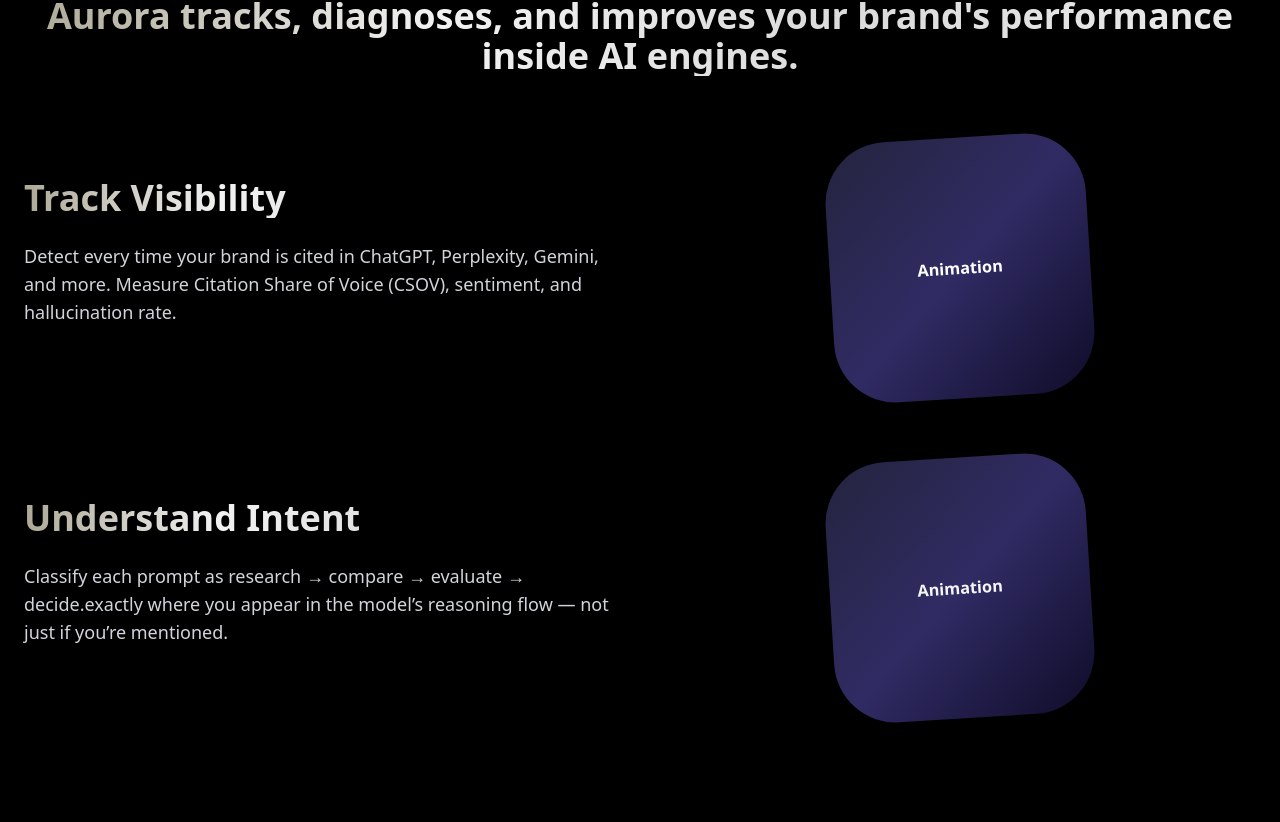
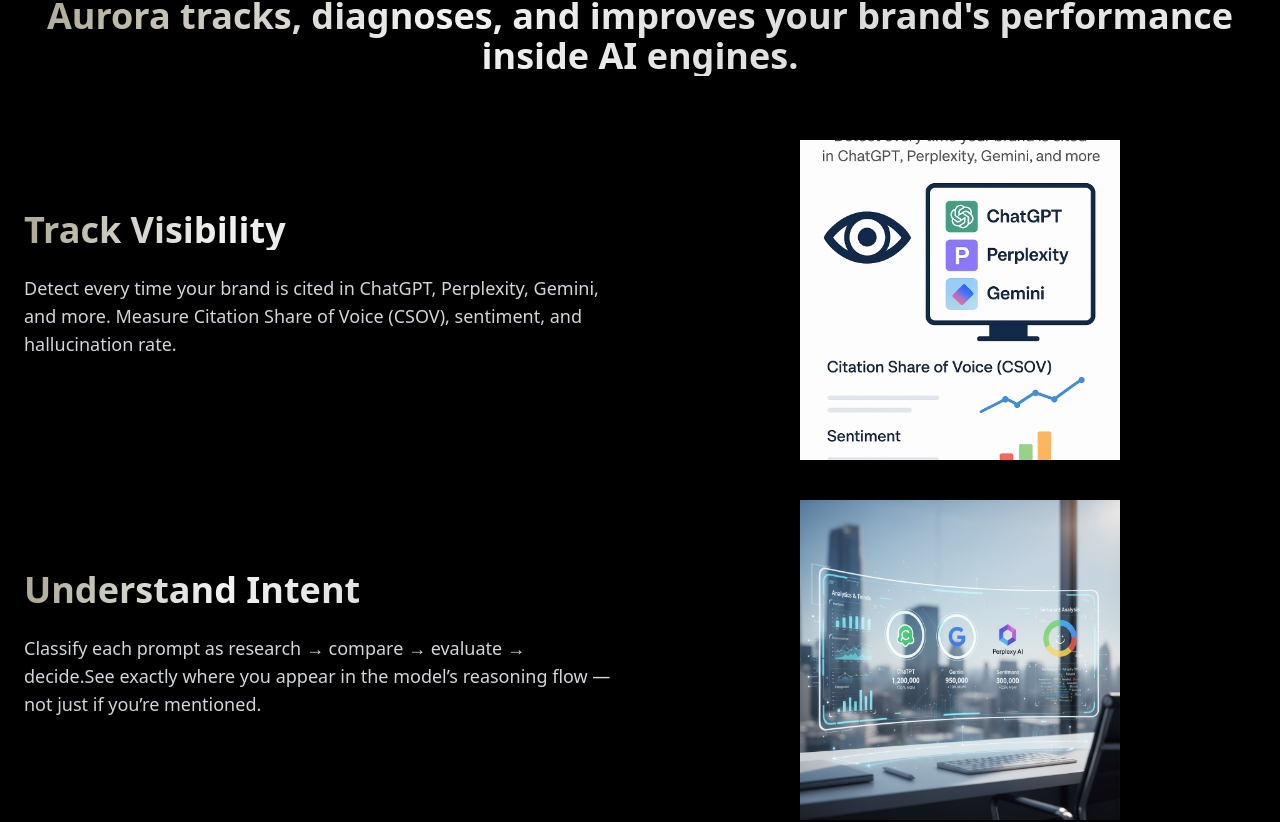
Before and after one commit to DIVY4NSHx777/landingpage, a React (Vite) app in the folder landing/: page / in a window 1280 px wide. Shown: the part 1744-2566 px from the top of the page. Built offline with nearby package versions, Linux system fonts and the light colour scheme.

Commit message:
feature section with images

```diff
--- /dev/null
+++ b/landing/src/widgets/Featuresection/FeaturedRows.tsx
@@ -0,0 +1,35 @@
+import { motion } from "framer-motion";
+
+interface FeaturedRowsProps {
+    title: string;
+    description: string;
+    image: string;
+}
+
+export default function FeaturedRows({ title, description, image }: FeaturedRowsProps) {
+    return (
+        <div className="flex flex-col lg:flex-row items-center gap-12 mt-10">
+            <div className="w-full lg:w-1/2">
+                <h2 className="text-4xl font-semibold bg-gradientHeading bg-clip-text text-transparent mb-6 text-left">
+                    {title}
+                </h2>
+                <p className="text-lg text-gray-300 mb-8 text-left">
+                    {description}
+                </p>
+            </div>
+
+            <div className="w-full lg:w-1/2 flex justify-center">
+                <motion.div
+                    className="w-80 h-80 relative overflow-hidden"
+
+                >
+                    <img
+                        src={image}
+                        alt={title}
+                        className="w-full h-full object-cover"
+                    />
+                </motion.div>
+            </div>
+        </div>
+    );
+}
--- a/landing/src/widgets/Featuresection/Featuresection.tsx
+++ b/landing/src/widgets/Featuresection/Featuresection.tsx
@@ -1,24 +1,14 @@
 import { motion } from "framer-motion";
-
+import FeaturedRows from "./FeaturedRows";
 export default function Featuresection() {
     return (
         <motion.section
-            variants={{
-                hidden: { opacity: 0, y: 20, filter: "blur(12px)" },
-                visible: {
-                    opacity: 1,
-                    y: 0,
-                    filter: "blur(0px)",
-                    transition: {
-                        type: "spring",
-                        bounce: 0.4,
-                        duration: 2
-                    }
-                }
-            }}
+            variants={{hidden: {opacity: 0,y: 20,filter:"blur(12px)"},
+                       visible: {opacity: 1,y: 0,filter:"blur(0px)",transition: {type: "spring",bounce: 0.4,duration: 2}}
+                     }}
             initial="hidden"
             whileInView="visible"
-            viewport={{ once: false, amount: 0.8 }}
+            viewport={{ once: true, amount: 0.8 }}
             className="py-16 md:py-24 bg-black"
         >
             <div className="max-w-7xl mx-auto px-6">
@@ -26,69 +16,24 @@
                     Aurora tracks, diagnoses, and improves your brand's performance inside AI engines.
                 </h1>
                 {/* 1 */}
-                <div className="flex flex-col lg:flex-row items-center gap-12">
-                    <div className="w-full lg:w-1/2">
-                        <h2 className="text-4xl font-semibold bg-gradientHeading bg-clip-text text-transparent mb-6 text-left">
-                             Track Visibility
-                        </h2>
-                        <p className="text-lg text-gray-300 mb-8 text-left">
-                            Detect every time your brand is cited in ChatGPT, Perplexity, Gemini, and more. Measure Citation Share of Voice (CSOV), sentiment, and hallucination rate.
-                        </p>
-                    </div>
+                <FeaturedRows
+                    title="Track Visibility"
+                    description="Detect every time your brand is cited in ChatGPT, Perplexity, Gemini, and more. Measure Citation Share of Voice (CSOV), sentiment, and hallucination rate."
+                    image="/visib.png"/>
+                {/* 2 */}
+                <FeaturedRows
+                    title="Understand Intent"
+                    description="Classify each prompt as research → compare → evaluate → decide.See exactly where you appear in the model’s reasoning flow — not just if you’re mentioned."
+                    image="/trackvisib.png"/>
+                <FeaturedRows
+                    title="Take Action"
+                    description="Aurora’s Action Recipes suggest practical steps: publish proofs, fix coverage gaps, or counter competitor claims — powered by coordinated AI agents."
+                    image="/trackvisib.png"/>
+                <FeaturedRows
+                    title="Prove ROI"
+                    description="Link visibility gains to measurable business impact through CSBOC (Citation-Share Based Outcome Correlation).Know which actions actually influence pipeline and revenue."
+                    image="/trackvisib.png"/>
 
-                    <div className="w-full lg:w-1/2 flex justify-center">
-                        <motion.div
-                            className="w-64 h-64 bg-gradientFeature rounded-2xl"
-                            animate={{
-                                scale: [1, 1.05, 1],
-                                rotate: [0, 5, -5, 0],
-                                borderRadius: ["20%", "30%", "20%"],
-                            }}
-                            transition={{
-                                duration: 8,
-                                ease: "easeInOut",
-                                repeat: Infinity,
-                                repeatType: "reverse"
-                            }}
-                        >
-                            <div className="w-full h-full flex items-center justify-center text-white font-bold">
-                                Animation
-                            </div>
-                        </motion.div>
-                    </div>
-                </div>
-                {/* 2 */}
-                <div className="flex flex-col lg:flex-row items-center gap-12 mt-16">
-                    <div className="w-full lg:w-1/2">
-                        <h2 className="text-4xl font-semibold bg-gradientHeading bg-clip-text text-transparent mb-6 text-left">
-                           Understand Intent
-                        </h2>
-                        <p className="text-lg text-gray-300 mb-8 text-left">
-                           Classify each prompt as research → compare → evaluate → decide.exactly where you appear in the model’s reasoning flow — not just if you’re mentioned.
-                        </p>
-                    </div>
-
-                    <div className="w-full lg:w-1/2 flex justify-center">
-                        <motion.div
-                            className="w-64 h-64 bg-gradientFeature rounded-2xl"
-                            animate={{
-                                scale: [1, 1.05, 1],
-                                rotate: [0, 5, -5, 0],
-                                borderRadius: ["20%", "30%", "20%"],
-                            }}
-                            transition={{
-                                duration: 8,
-                                ease: "easeInOut",
-                                repeat: Infinity,
-                                repeatType: "reverse"
-                            }}
-                        >
-                            <div className="w-full h-full flex items-center justify-center text-secondary font-bold">
-                                Animation
-                            </div>
-                        </motion.div>
-                    </div>
-                </div>
             </div>
         </motion.section>
     )
--- a/landing/src/widgets/ProblemSection/ProblemsectionCards.tsx
+++ b/landing/src/widgets/ProblemSection/ProblemsectionCards.tsx
@@ -15,9 +15,7 @@
 }: ProblemsectionCardsProps) {
   return (
     <div className="relative group w-[260px] h-[380px]">
-
-      <div className="absolute inset-0 rounded-2xl -z-10 opacity-60 blur-xl bg-gradientHeading transition-all duration-500 group-hover:opacity-90"></div>
-
+      <div className="absolute inset-0 rounded-2xl -z-10 opacity-60 blur-xl bg-gradientHeading transition-all duration-500 group-hover:opacity-90"/>
       <Card className="bg-cards rounded-3xl p-6 w-full h-full flex flex-col justify-start text-center border border-black backdrop-blur-sm transition-transform duration-300 group-hover:scale-[1.03]">
         <CardContent className="flex flex-col items-center text-center px-0 py-8">
           <Icon
```
Also changed, not shown: landing/public/trackvisib.png (added), landing/public/visib.png (added).
